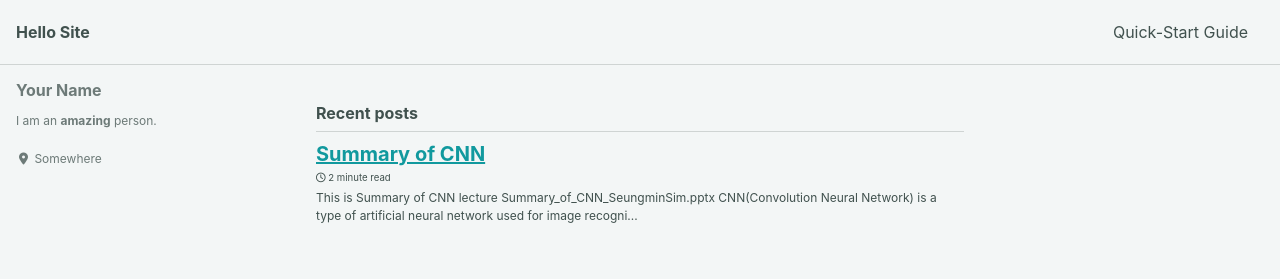
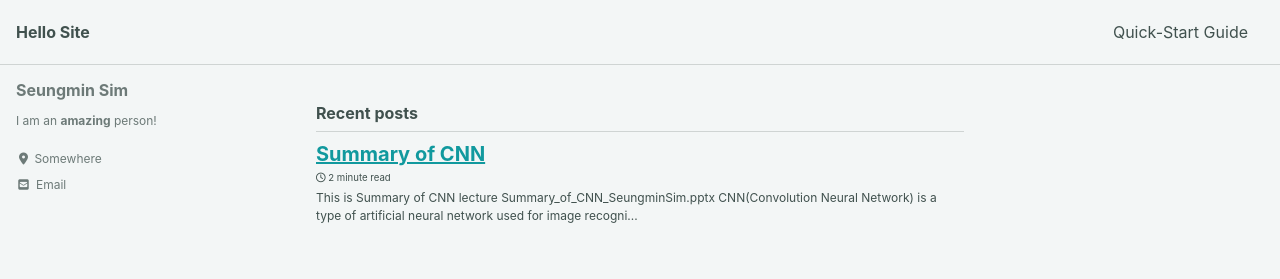
Before and after one commit to SIMSEUNGMIN/SIMSEUNGMIN.github.io, a Jekyll site: the page built from index.html, in a window 1280 px wide. Shown: the top 279 px of the page. Built offline with Jekyll 4.4.1, drawn with Linux system fonts in a browser that asks for light colours; cached includes are drawn as plain includes; nearby versions of some CDN libraries; the list of posts is cut into pages by our own code.

Commit message:
Update _config.yml

```diff
--- a/_config.yml
+++ b/_config.yml
@@ -93,11 +93,11 @@ analytics:
 
 # Site Author
 author:
-  name             : "Your Name"
+  name             : "Seungmin Sim"
   avatar           : # path of avatar image, e.g. "/assets/images/bio-photo.jpg"
-  bio              : "I am an **amazing** person."
+  bio              : "I am an **amazing** person!"
   location         : "Somewhere"
-  email            :
+  email            : "seungminsim98@gmail.com"
   links:
     - label: "Email"
       icon: "fas fa-fw fa-envelope-square"
```
